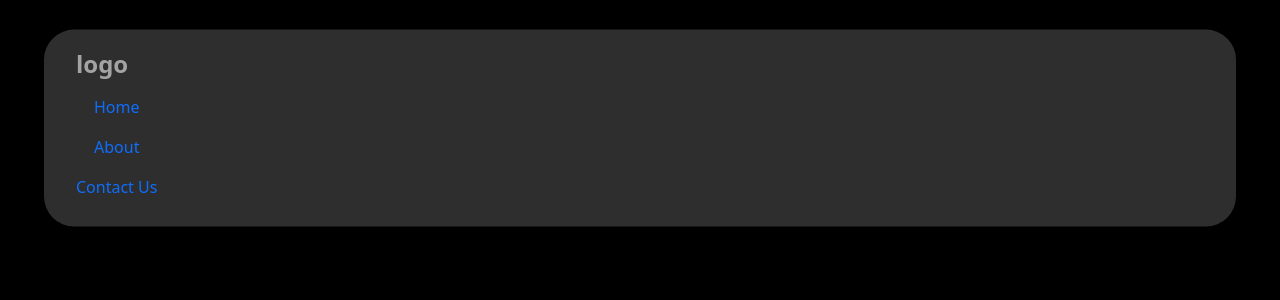
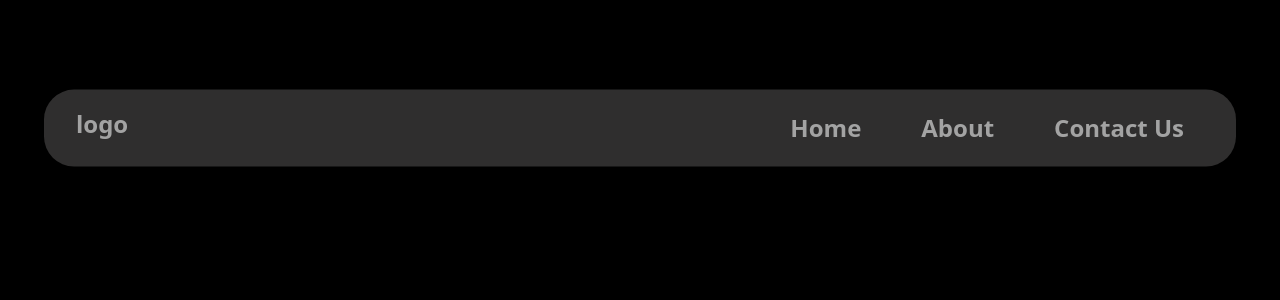
Before and after one commit to sumant1512/seetimaar-films, an Angular app: page / in a window 1280 px wide. Shown: the top 300 px of the page. Built offline with nearby package versions, Linux system fonts and the light colour scheme.

Commit message:
mobile header issue fixed

```diff
--- a/src/app/header/header.component.html
+++ b/src/app/header/header.component.html
@@ -1,4 +1,7 @@
-<div class="header" [attr.data-status]="isScrolled ? 'scrolled' : null">
+<div
+  class="header d-block d-lg-none"
+  [attr.data-status]="isScrolled ? 'scrolled' : null"
+>
   <div class="container-fluid">
     <h1 class="logo">logo</h1>
     <button
@@ -24,3 +27,35 @@
     </div>
   </div>
 </div>
+
+<div
+  class="header d-none d-lg-block"
+  [attr.data-status]="isScrolled ? 'scrolled' : null"
+>
+  <div
+    class="container-fluid d-flex justify-content-between align-items-center"
+  >
+    <h1 class="logo">logo</h1>
+    <button
+      class="navbar-toggler d-lg-none"
+      type="button"
+      data-bs-toggle="collapse"
+      data-bs-target="#headerNav"
+      aria-controls="headerNav"
+      aria-expanded="false"
+      aria-label="Toggle navigation"
+    >
+      <span class="navbar-toggler-icon"></span>
+    </button>
+    <div
+      class="collapse navbar-collapse d-lg-flex justify-content-lg-end"
+      id="headerNav"
+    >
+      <ul class="header-nav d-flex">
+        <li class="nav-item"><a class="nav-link" href="#">Home</a></li>
+        <li class="nav-item"><a class="nav-link" href="#">About</a></li>
+        <li class="nav-item"><a class="nav-link" href="#">Contact Us</a></li>
+      </ul>
+    </div>
+  </div>
+</div>
```
